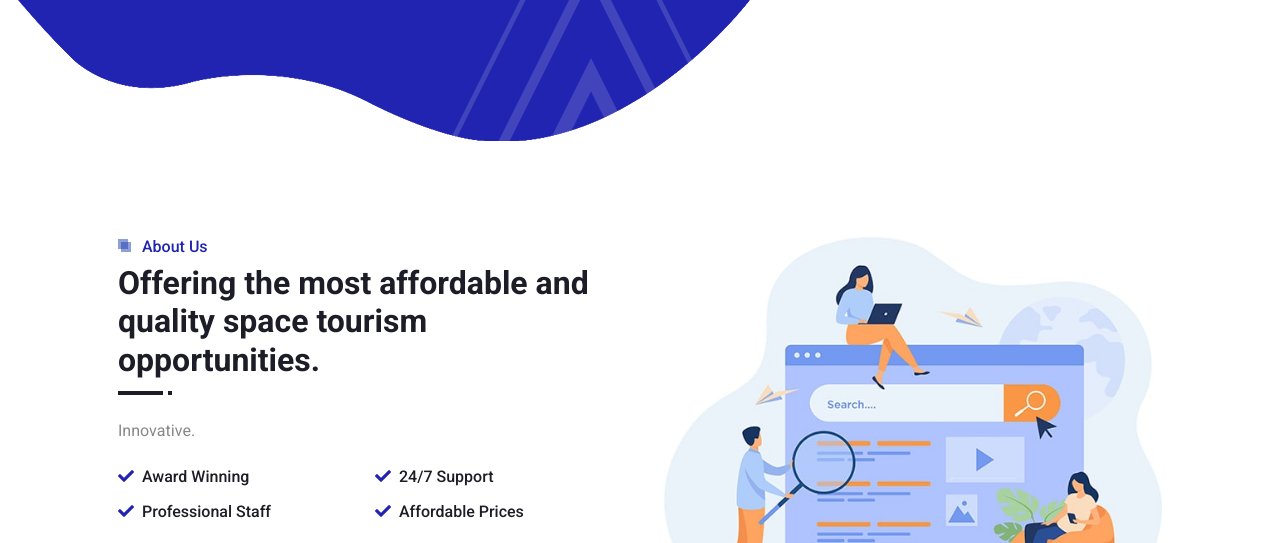
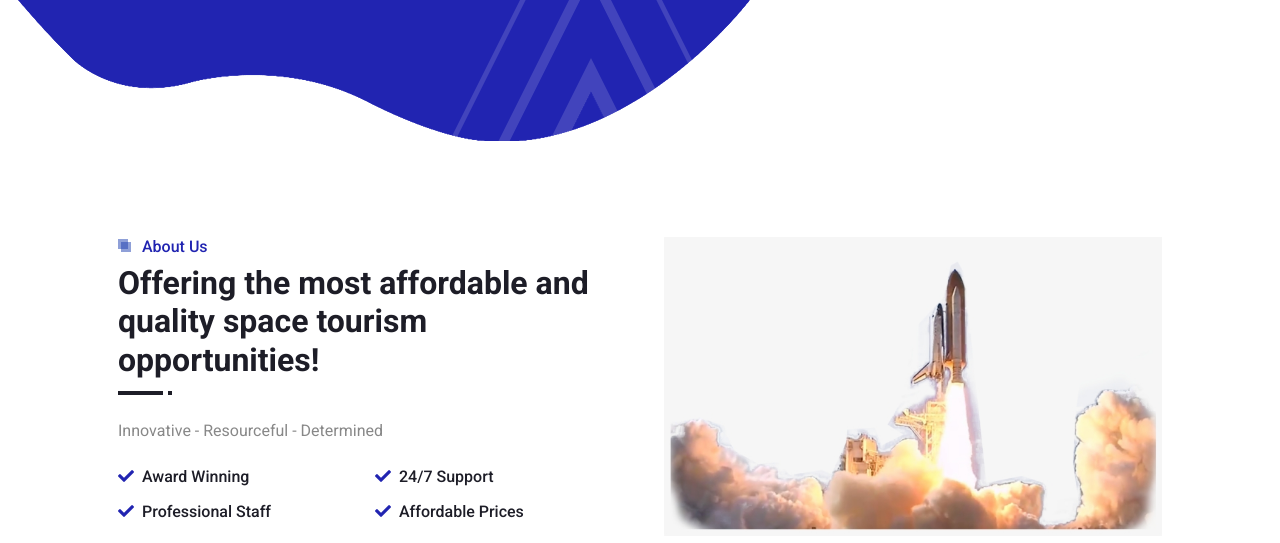
Before and after one commit to fishymcbites/citrus-aeronautics, a plain HTML site: page index.html in a window 1280 px wide. Shown: the part 611-1154 px from the top of the page. Drawn offline with nearby package versions, Linux system fonts and the light colour scheme.

Commit message:
Update index.html

```diff
--- a/index.html
+++ b/index.html
@@ -116,9 +116,9 @@
                     <div class="col-lg-6 wow fadeInUp" data-wow-delay="0.1s">
                         <div class="section-title position-relative mb-4 pb-2">
                             <h6 class="position-relative text-primary ps-4">About Us</h6>
-                            <h2 class="mt-2">Offering the most affordable and quality space tourism opportunities.</h2>
+                            <h2 class="mt-2">Offering the most affordable and quality space tourism opportunities!</h2>
                         </div>
-                        <p class="mb-4">Innovative.</p>
+                        <p class="mb-4">Innovative - Resourceful - Determined</p>
                         <div class="row g-3">
                             <div class="col-sm-6">
                                 <h6 class="mb-3"><i class="fa fa-check text-primary me-2"></i>Award Winning</h6>
@@ -138,7 +138,7 @@
                         </div>
                     </div>
                     <div class="col-lg-6">
-                        <img class="img-fluid wow zoomIn" data-wow-delay="0.5s" src="img/about.jpg">
+                        <img class="img-fluid wow zoomIn" data-wow-delay="0.5s" src="images/8-87053_space-shuttle-transparent-background.png.jpeg">
                     </div>
                 </div>
             </div>
```
